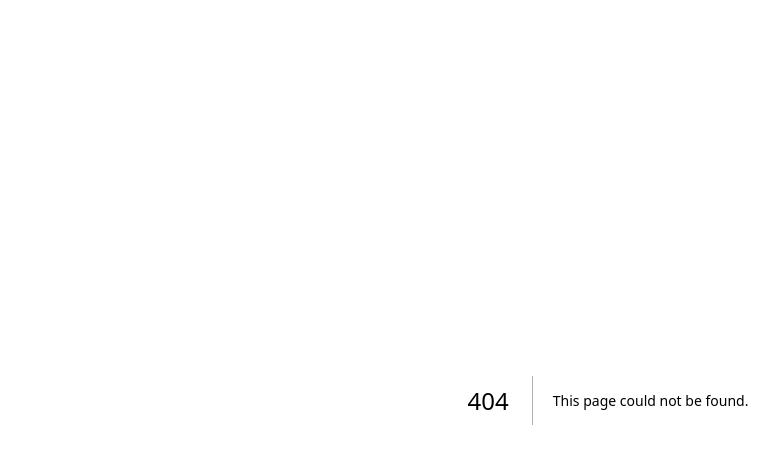
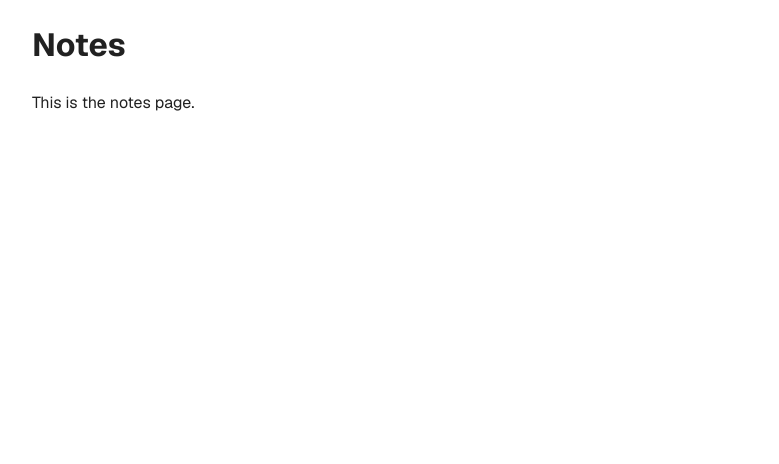
Before and after one commit to htanjo/nextjs-demo, a Next.js app: page /notes in a window 1280 px wide. Before the commit this address had no page. Shown: the top 464 px of the page, without its empty margins (32-811 px from the left). Built offline with nearby package versions, Linux system fonts and the light colour scheme; what @mui/material-nextjs would draw is missing.

Commit message:
Rename files to notes

```diff
--- a/app/files/page.tsx
+++ b/app/notes/page.tsx
@@ -1,10 +1,10 @@
 import { Container } from "@mui/material";
 
-export default function Files() {
+export default function Notes() {
   return (
     <Container>
-      <h1>Files</h1>
-      <p>This is the files page.</p>
+      <h1>Notes</h1>
+      <p>This is the notes page.</p>
     </Container>
   );
 }
--- a/app/page.tsx
+++ b/app/page.tsx
@@ -37,8 +37,8 @@ export default function Home() {
           </p>
         </div>
         <div className={styles.ctas}>
-          <Button variant="contained" href="/files">
-            Files
+          <Button variant="contained" href="/notes">
+            Notes
           </Button>
         </div>
       </main>
```
